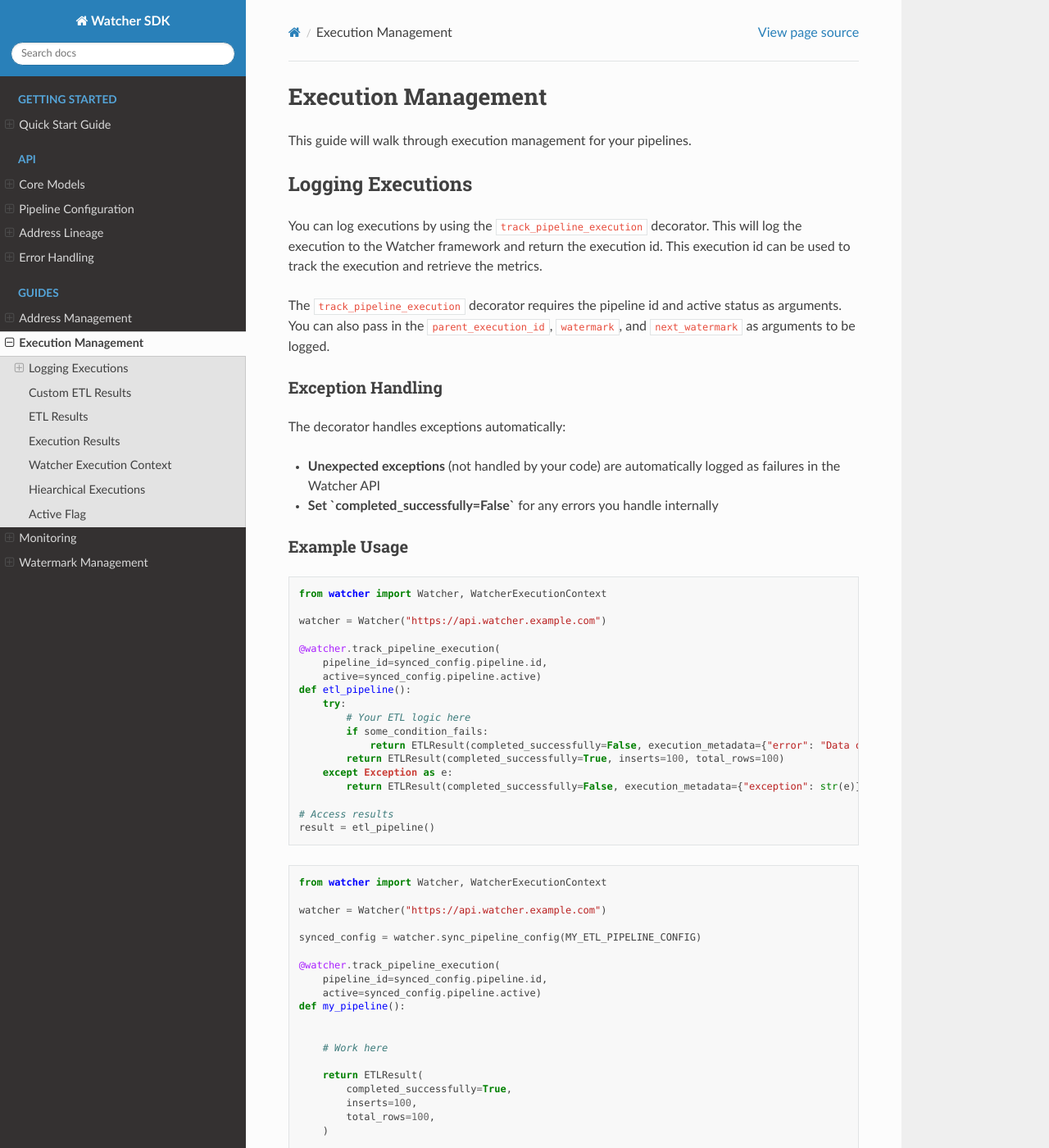
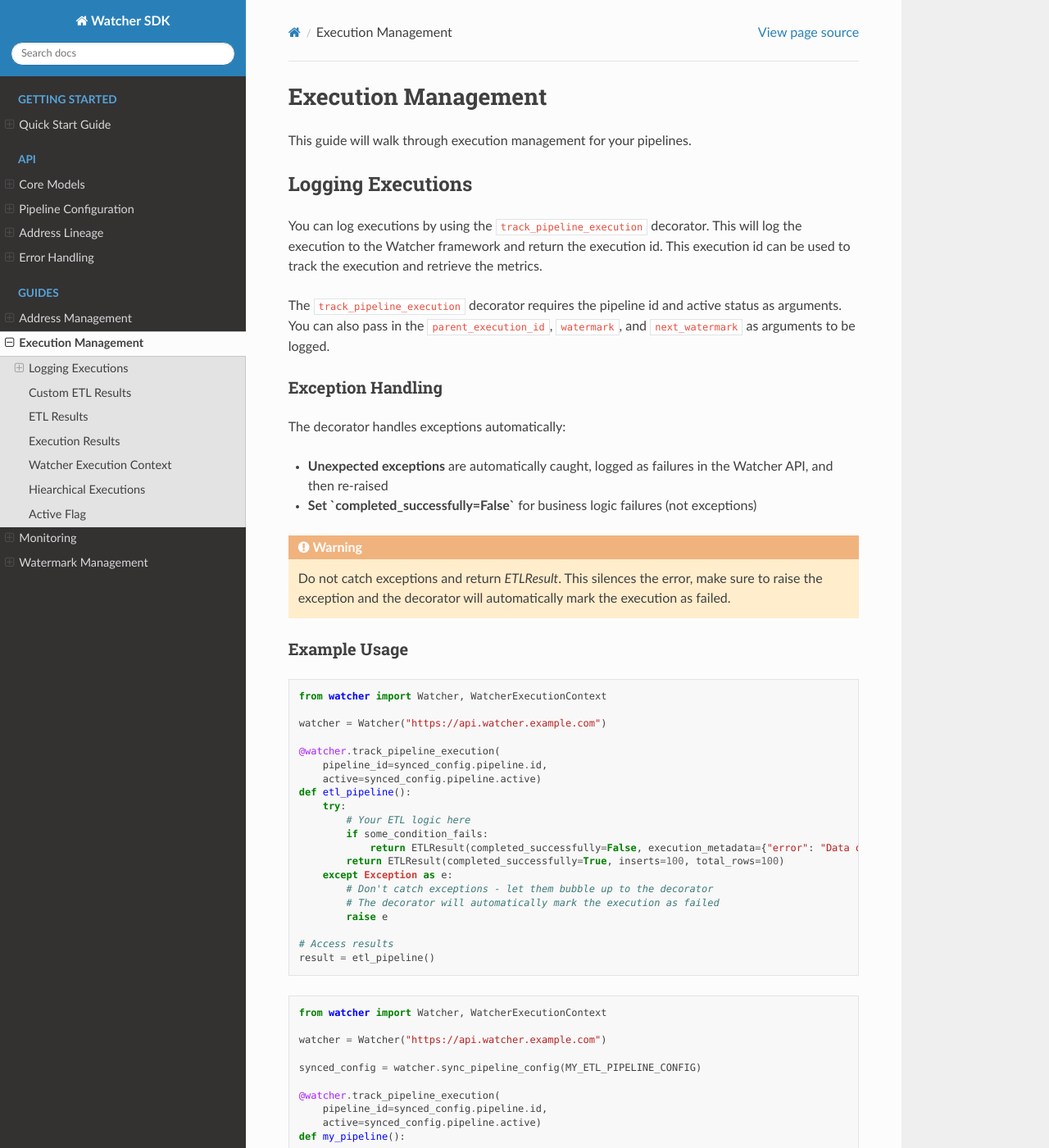
Before and after one commit to cmgoffena13/etl-watcher-sdk, a Sphinx documentation site: the page built from docs/guides/executions.rst, in a window 1280 px wide and 1400 px high. Shown: the whole window at 82% size. Built offline with Sphinx 7.4.7 and the Read the Docs theme 3.1.0, drawn with Linux system fonts in a browser that asks for light colours.

Commit message:
updating for exception handling

```diff
--- a/docs/guides/executions.rst
+++ b/docs/guides/executions.rst
@@ -18,8 +18,12 @@ Exception Handling
 
 The decorator handles exceptions automatically:
 
-- **Unexpected exceptions** (not handled by your code) are automatically logged as failures in the Watcher API
-- **Set `completed_successfully=False`** for any errors you handle internally
+- **Unexpected exceptions** are automatically caught, logged as failures in the Watcher API, and then re-raised
+- **Set `completed_successfully=False`** for business logic failures (not exceptions)
+
+.. warning::
+   Do not catch exceptions and return `ETLResult`. This silences the error, make sure to
+   raise the exception and the decorator will automatically mark the execution as failed.
 
 Example Usage
 ~~~~~~~~~~~~~
@@ -40,7 +44,9 @@ Example Usage
                 return ETLResult(completed_successfully=False, execution_metadata={"error": "Data quality issues"})
             return ETLResult(completed_successfully=True, inserts=100, total_rows=100)
         except Exception as e:
-            return ETLResult(completed_successfully=False, execution_metadata={"exception": str(e)})
+            # Don't catch exceptions - let them bubble up to the decorator
+            # The decorator will automatically mark the execution as failed
+            raise e
 
     # Access results
     result = etl_pipeline()
```
Also changed, not shown: 11 other files.
